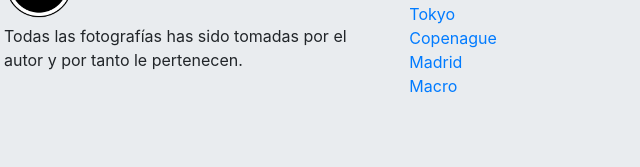
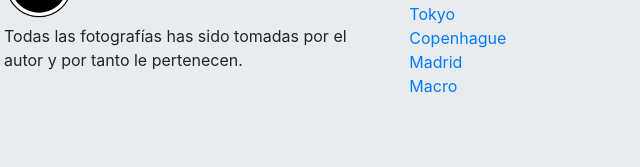
Before and after one commit to jmrtno/Blog_fotografia, a plain HTML site: page galeria_tokyo.html in a window 1280 px wide. Shown: the part 1494-1661 px from the top of the page, 43-683 px from the left. Drawn offline with nearby package versions, Linux system fonts and the light colour scheme.

Commit message:
primer_cambio

```diff
--- a/galeria_tokyo.html
+++ b/galeria_tokyo.html
@@ -42,7 +42,7 @@
         <div class="dropdown-menu" aria-labelledby="navbarDropdown">
           <a class="dropdown-item" href="galeria_tokyo.html">Tokyo</a>
           <div class="dropdown-divider"></div>
-          <a class="dropdown-item" href="galeria_copenague.html">Copenague</a>
+          <a class="dropdown-item" href="galeria_copenhague.html">Copenhague</a>
           <div class="dropdown-divider"></div>
           <a class="dropdown-item" href="galeria_madrid.html">Madrid</a>
           <div class="dropdown-divider"></div>
@@ -189,7 +189,7 @@
             <a href="galeria_tokyo.html">Tokyo</a>
           </li>
           <li>
-            <a href="#">Copenague</a>
+            <a href="#">Copenhague</a>
           </li>
           <li>
             <a href="#">Madrid</a>
```
